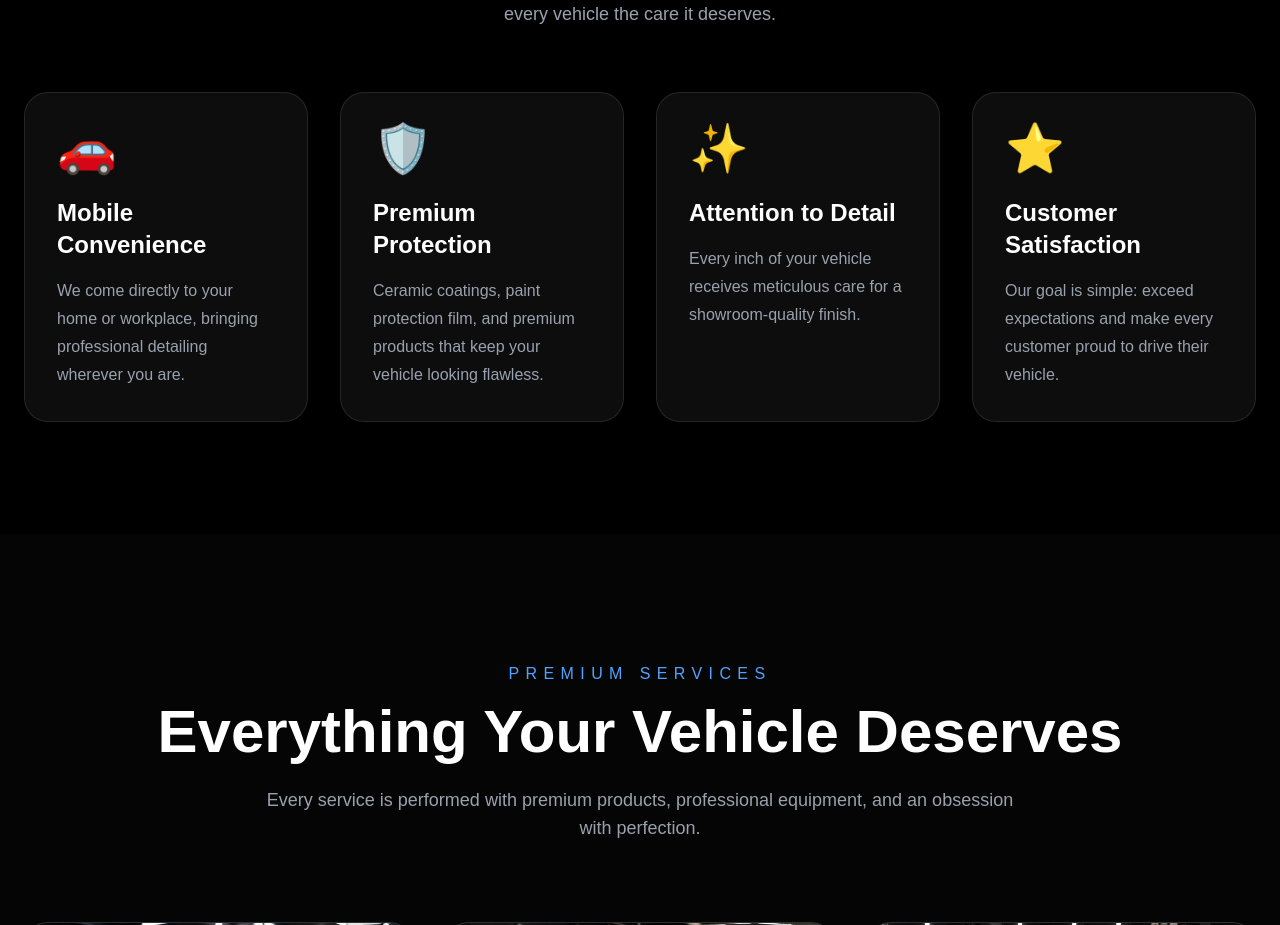
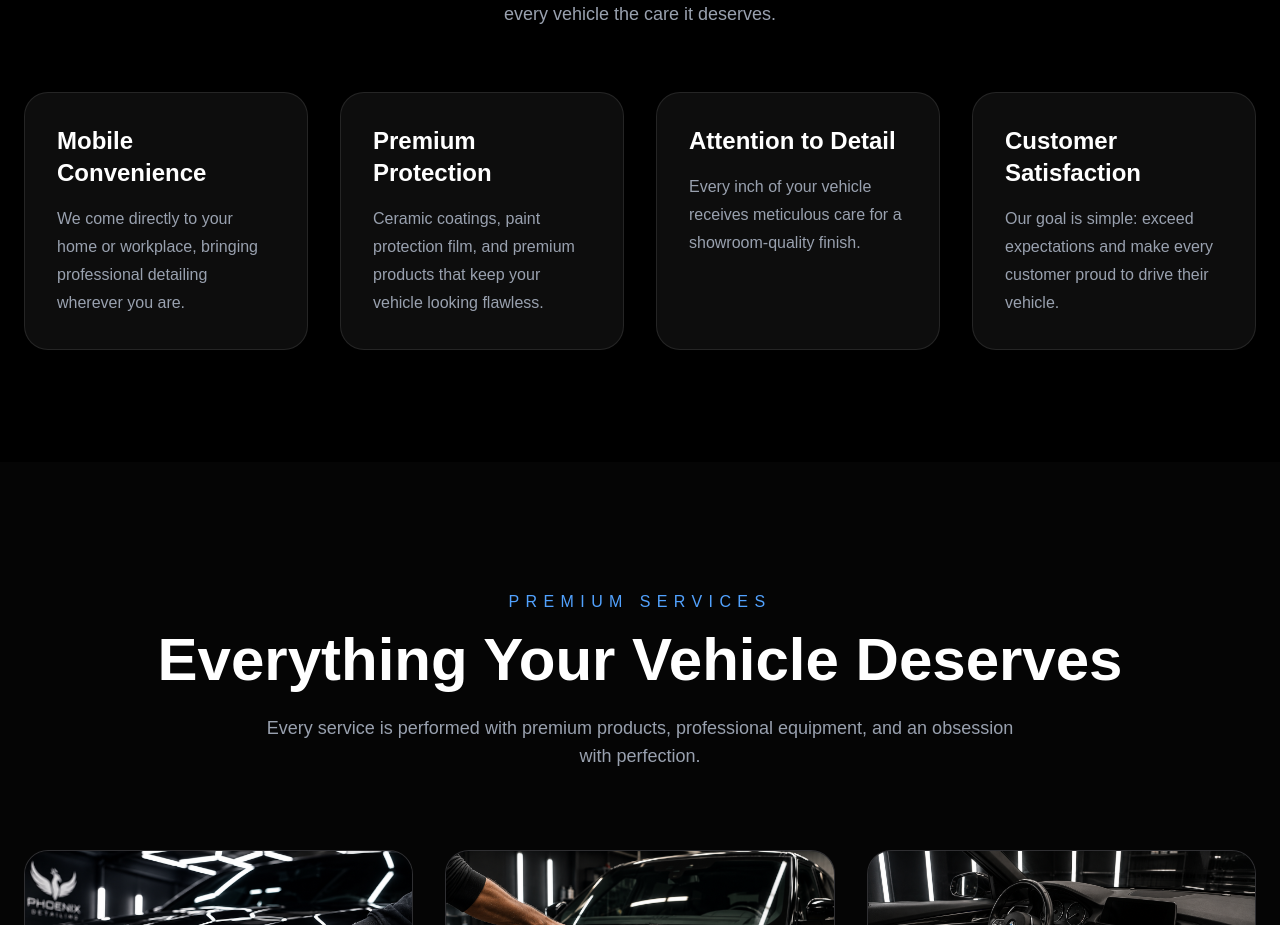
Before and after one commit to amodeoautomations-wq/phoenix-detailing, a Next.js app: page / in a window 1280 px wide. Shown: the part 1100-2025 px from the top of the page. Built offline with nearby package versions, Linux system fonts and the light colour scheme.

Commit message:
Remove emojis from Why Choose section

```diff
--- a/app/components/WhyChoose.tsx
+++ b/app/components/WhyChoose.tsx
@@ -4,25 +4,21 @@ export default function WhyChoose() {
       title: "Mobile Convenience",
       description:
         "We come directly to your home or workplace, bringing professional detailing wherever you are.",
-      icon: "🚗",
     },
     {
       title: "Premium Protection",
       description:
         "Ceramic coatings, paint protection film, and premium products that keep your vehicle looking flawless.",
-      icon: "🛡️",
     },
     {
       title: "Attention to Detail",
       description:
         "Every inch of your vehicle receives meticulous care for a showroom-quality finish.",
-      icon: "✨",
     },
     {
       title: "Customer Satisfaction",
       description:
         "Our goal is simple: exceed expectations and make every customer proud to drive their vehicle.",
-      icon: "⭐",
     },
   ];
 
@@ -54,10 +50,6 @@ export default function WhyChoose() {
               key={feature.title}
               className="group rounded-3xl border border-white/10 bg-white/5 p-8 backdrop-blur-md transition duration-300 hover:-translate-y-3 hover:border-blue-500 hover:bg-blue-500/10"
             >
-              <div className="mb-6 text-5xl">
-                {feature.icon}
-              </div>
-
               <h3 className="mb-4 text-2xl font-bold">
                 {feature.title}
               </h3>
```
